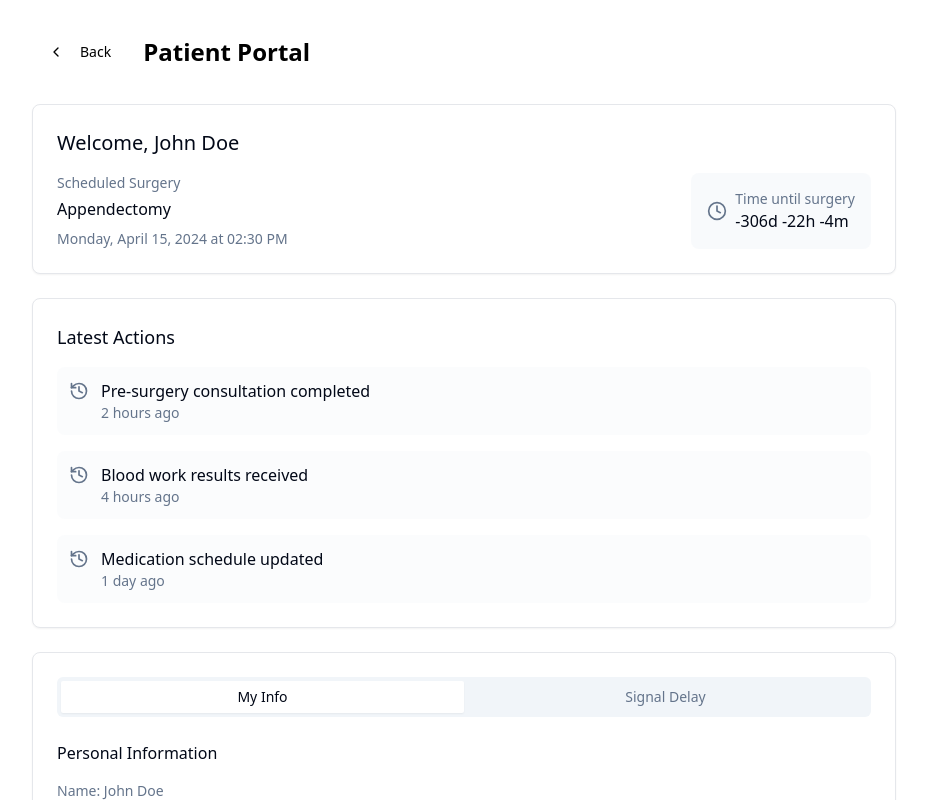
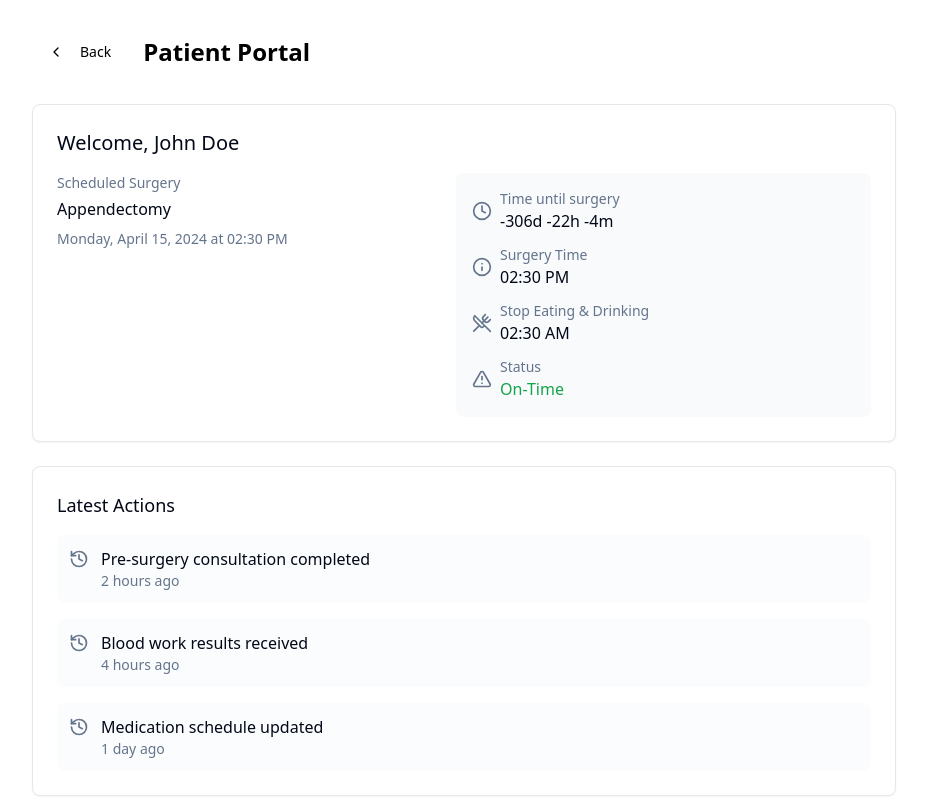
Before and after one commit to sofiahuppertz/surgery-scheduler-hub, a React (Vite) app: page /patient in a window 1280 px wide. Shown: the top 800 px of the page, without its empty margins (176-1103 px from the left). Built offline with nearby package versions, Linux system fonts and the light colour scheme.

Commit message:
Add surgery details to portal
Adds surgery time, eating/drinking cutoff, and status to the patient portal.

```diff
--- a/src/pages/Patient.tsx
+++ b/src/pages/Patient.tsx
@@ -1,4 +1,3 @@
-
 import { useState } from "react";
 import { useNavigate } from "react-router-dom";
 import { Card } from "@/components/ui/card";
@@ -10,8 +9,10 @@ import {
   History,
   AlertTriangle,
   ScrollText,
+  UtensilsCrossed,
 } from "lucide-react";
 import { Tabs, TabsContent, TabsList, TabsTrigger } from "@/components/ui/tabs";
+import { cn } from "@/lib/utils";
 
 const PatientPage = () => {
   const navigate = useNavigate();
@@ -19,6 +20,8 @@ const PatientPage = () => {
 
   // Mock data
   const surgeryTime = "2024-04-15T14:30:00";
+  const stopEatingTime = "2024-04-15T02:30:00"; // 12 hours before surgery
+  const surgeryStatus = "on-time"; // could be 'on-time', 'delayed', or 'cancelled'
   const latestActions = [
     { id: 1, action: "Pre-surgery consultation completed", time: "2 hours ago" },
     { id: 2, action: "Blood work results received", time: "4 hours ago" },
@@ -36,6 +39,19 @@ const PatientPage = () => {
     const minutes = Math.floor((diff % (1000 * 60 * 60)) / (1000 * 60));
 
     return `${days}d ${hours}h ${minutes}m`;
+  };
+
+  const getStatusColor = (status: string) => {
+    switch (status) {
+      case "on-time":
+        return "text-green-600";
+      case "delayed":
+        return "text-yellow-600";
+      case "cancelled":
+        return "text-red-600";
+      default:
+        return "text-green-600";
+    }
   };
 
   return (
@@ -68,11 +84,49 @@ const PatientPage = () => {
                 })}
               </div>
             </div>
-            <div className="flex items-center space-x-2 bg-secondary/50 p-4 rounded-lg">
-              <Clock className="h-5 w-5 text-muted-foreground" />
-              <div>
-                <div className="text-sm text-muted-foreground">Time until surgery</div>
-                <div className="font-medium">{calculateTimeUntil()}</div>
+            <div className="flex-1 bg-secondary/50 p-4 rounded-lg space-y-3">
+              <div className="flex items-center space-x-2">
+                <Clock className="h-5 w-5 text-muted-foreground" />
+                <div>
+                  <div className="text-sm text-muted-foreground">Time until surgery</div>
+                  <div className="font-medium">{calculateTimeUntil()}</div>
+                </div>
+              </div>
+
+              <div className="flex items-center space-x-2">
+                <Info className="h-5 w-5 text-muted-foreground" />
+                <div>
+                  <div className="text-sm text-muted-foreground">Surgery Time</div>
+                  <div className="font-medium">
+                    {new Date(surgeryTime).toLocaleTimeString("en-US", {
+                      hour: "2-digit",
+                      minute: "2-digit",
+                    })}
+                  </div>
+                </div>
+              </div>
+
+              <div className="flex items-center space-x-2">
+                <UtensilsCrossed className="h-5 w-5 text-muted-foreground" />
+                <div>
+                  <div className="text-sm text-muted-foreground">Stop Eating & Drinking</div>
+                  <div className="font-medium">
+                    {new Date(stopEatingTime).toLocaleTimeString("en-US", {
+                      hour: "2-digit",
+                      minute: "2-digit",
+                    })}
+                  </div>
+                </div>
+              </div>
+
+              <div className="flex items-center space-x-2">
+                <AlertTriangle className="h-5 w-5 text-muted-foreground" />
+                <div>
+                  <div className="text-sm text-muted-foreground">Status</div>
+                  <div className={cn("font-medium capitalize", getStatusColor(surgeryStatus))}>
+                    {surgeryStatus}
+                  </div>
+                </div>
               </div>
             </div>
           </div>
```
